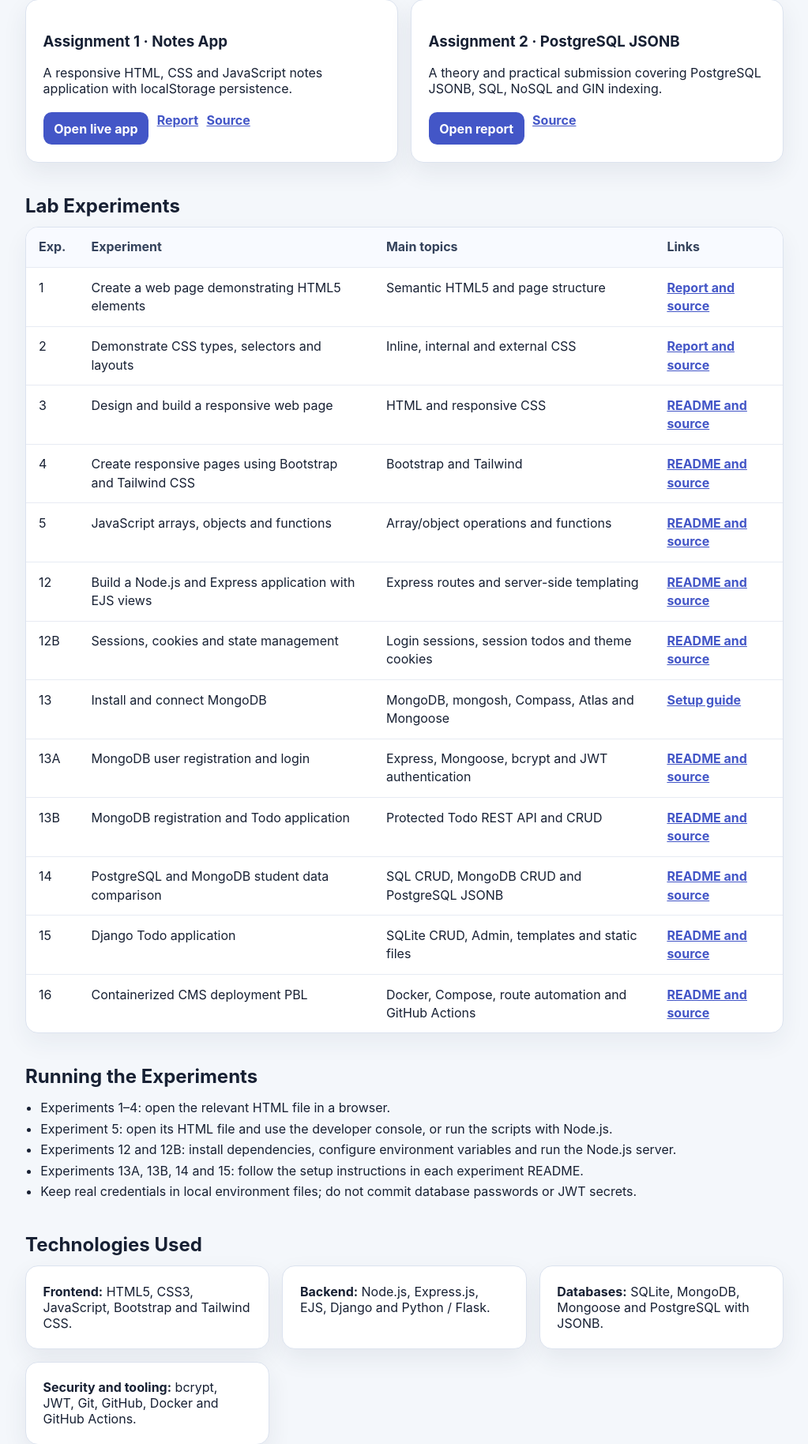
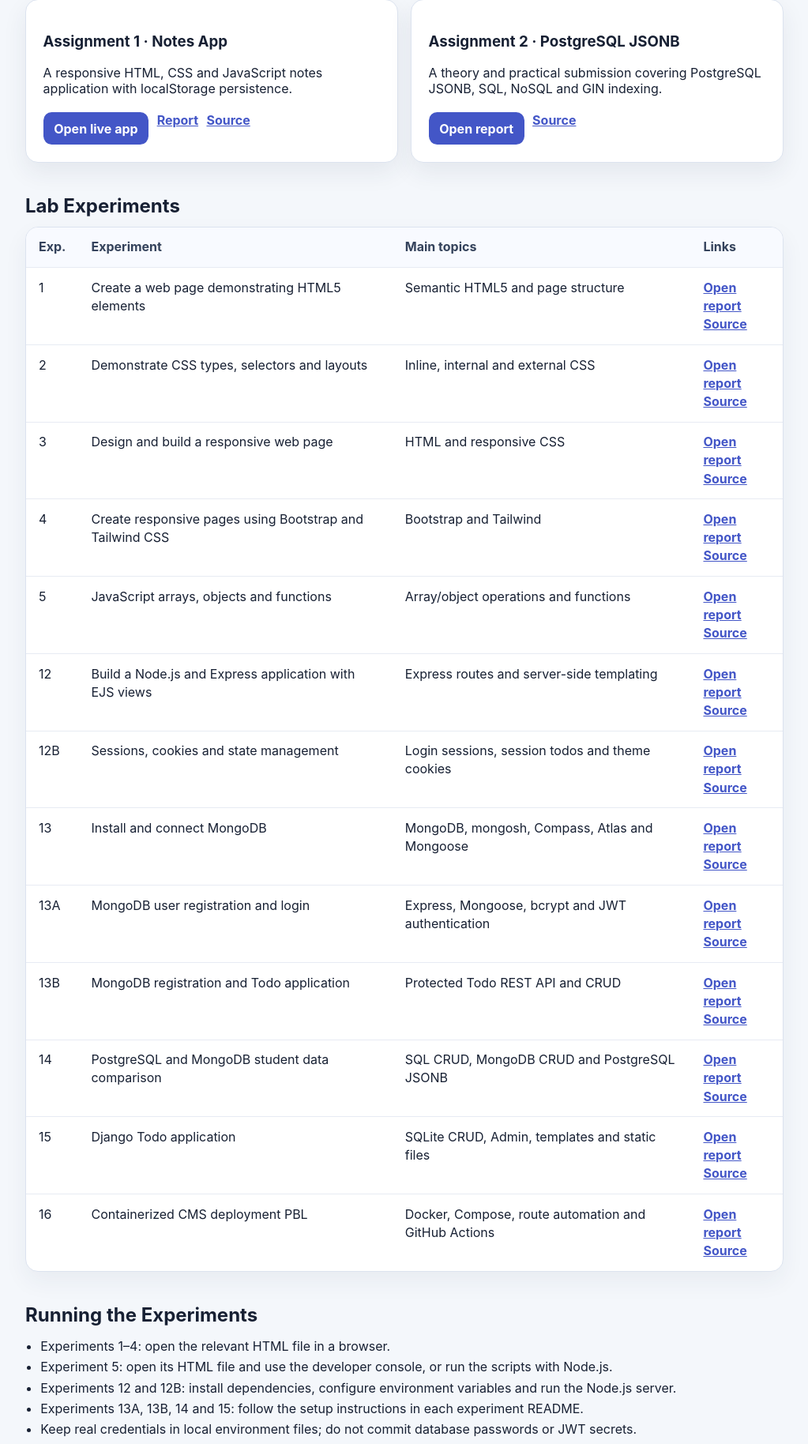
Before and after one commit to DivyanshPanwar47/Backenddevelopment, a Node server app: template pages/index.html in a window 1280 px wide. Shown: the part 913-2741 px from the top of the page at 79% size, without its empty margins (128-1151 px from the left). Run offline with Node 20, Linux system fonts and the light colour scheme; the template is opened without the code that fills it, so the values that code supplies are empty; some libraries are stand-ins or nearby versions.

Commit message:
docs: publish reports on GitHub Pages

```diff
--- a/pages/index.html
+++ b/pages/index.html
@@ -194,7 +194,7 @@
             <p>A responsive HTML, CSS and JavaScript notes application with localStorage persistence.</p>
             <div class="links">
               <a class="button" href="./assignment-1/">Open live app</a>
-              <a href="https://github.com/DivyanshPanwar47/Backenddevelopment/blob/main/theory%20assignment/Assignment%201%20-%20Notes%20App/README.md">Report</a>
+              <a href="./report.html?doc=assignment-1">Report</a>
               <a href="https://github.com/DivyanshPanwar47/Backenddevelopment/tree/main/theory%20assignment/Assignment%201%20-%20Notes%20App">Source</a>
             </div>
           </article>
@@ -203,7 +203,7 @@
             <h3>Assignment 2 · PostgreSQL JSONB</h3>
             <p>A theory and practical submission covering PostgreSQL JSONB, SQL, NoSQL and GIN indexing.</p>
             <div class="links">
-              <a class="button" href="https://github.com/DivyanshPanwar47/Backenddevelopment/blob/main/theory%20assignment/590018990_assignment2.md">Open report</a>
+              <a class="button" href="./report.html?doc=assignment-2">Open report</a>
               <a href="https://github.com/DivyanshPanwar47/Backenddevelopment/blob/main/theory%20assignment/590018990_assignment2.md">Source</a>
             </div>
           </article>
@@ -215,19 +215,19 @@
         <div class="table-wrap">
           <table>
             <tr><th>Exp.</th><th>Experiment</th><th>Main topics</th><th>Links</th></tr>
-            <tr><td>1</td><td>Create a web page demonstrating HTML5 elements</td><td>Semantic HTML5 and page structure</td><td><a href="https://github.com/DivyanshPanwar47/Backenddevelopment/tree/main/LAB/EXP-1">Report and source</a></td></tr>
-            <tr><td>2</td><td>Demonstrate CSS types, selectors and layouts</td><td>Inline, internal and external CSS</td><td><a href="https://github.com/DivyanshPanwar47/Backenddevelopment/tree/main/LAB/EXP-2">Report and source</a></td></tr>
-            <tr><td>3</td><td>Design and build a responsive web page</td><td>HTML and responsive CSS</td><td><a href="https://github.com/DivyanshPanwar47/Backenddevelopment/tree/main/LAB/EXP-3">README and source</a></td></tr>
-            <tr><td>4</td><td>Create responsive pages using Bootstrap and Tailwind CSS</td><td>Bootstrap and Tailwind</td><td><a href="https://github.com/DivyanshPanwar47/Backenddevelopment/tree/main/LAB/EXP-4">README and source</a></td></tr>
-            <tr><td>5</td><td>JavaScript arrays, objects and functions</td><td>Array/object operations and functions</td><td><a href="https://github.com/DivyanshPanwar47/Backenddevelopment/tree/main/LAB/EXP-5">README and source</a></td></tr>
-            <tr><td>12</td><td>Build a Node.js and Express application with EJS views</td><td>Express routes and server-side templating</td><td><a href="https://github.com/DivyanshPanwar47/Backenddevelopment/tree/main/LAB/EXP-12">README and source</a></td></tr>
-            <tr><td>12B</td><td>Sessions, cookies and state management</td><td>Login sessions, session todos and theme cookies</td><td><a href="https://github.com/DivyanshPanwar47/Backenddevelopment/tree/main/LAB/EXP-12B">README and source</a></td></tr>
-            <tr><td>13</td><td>Install and connect MongoDB</td><td>MongoDB, mongosh, Compass, Atlas and Mongoose</td><td><a href="https://github.com/DivyanshPanwar47/Backenddevelopment/tree/main/LAB/EXP-13">Setup guide</a></td></tr>
-            <tr><td>13A</td><td>MongoDB user registration and login</td><td>Express, Mongoose, bcrypt and JWT authentication</td><td><a href="https://github.com/DivyanshPanwar47/Backenddevelopment/tree/main/LAB/EXP-13A">README and source</a></td></tr>
-            <tr><td>13B</td><td>MongoDB registration and Todo application</td><td>Protected Todo REST API and CRUD</td><td><a href="https://github.com/DivyanshPanwar47/Backenddevelopment/tree/main/LAB/EXP-13B">README and source</a></td></tr>
-            <tr><td>14</td><td>PostgreSQL and MongoDB student data comparison</td><td>SQL CRUD, MongoDB CRUD and PostgreSQL JSONB</td><td><a href="https://github.com/DivyanshPanwar47/Backenddevelopment/tree/main/LAB/EXP-14">README and source</a></td></tr>
-            <tr><td>15</td><td>Django Todo application</td><td>SQLite CRUD, Admin, templates and static files</td><td><a href="https://github.com/DivyanshPanwar47/Backenddevelopment/tree/main/LAB/EXP-15">README and source</a></td></tr>
-            <tr><td>16</td><td>Containerized CMS deployment PBL</td><td>Docker, Compose, route automation and GitHub Actions</td><td><a href="https://github.com/DivyanshPanwar47/Backenddevelopment/tree/main/LAB/EXP-16">README and source</a></td></tr>
+            <tr><td>1</td><td>Create a web page demonstrating HTML5 elements</td><td>Semantic HTML5 and page structure</td><td><a href="./report.html?doc=exp-1">Open report</a><br><a href="https://github.com/DivyanshPanwar47/Backenddevelopment/tree/main/LAB/EXP-1">Source</a></td></tr>
+            <tr><td>2</td><td>Demonstrate CSS types, selectors and layouts</td><td>Inline, internal and external CSS</td><td><a href="./report.html?doc=exp-2">Open report</a><br><a href="https://github.com/DivyanshPanwar47/Backenddevelopment/tree/main/LAB/EXP-2">Source</a></td></tr>
+            <tr><td>3</td><td>Design and build a responsive web page</td><td>HTML and responsive CSS</td><td><a href="./report.html?doc=exp-3">Open report</a><br><a href="https://github.com/DivyanshPanwar47/Backenddevelopment/tree/main/LAB/EXP-3">Source</a></td></tr>
+            <tr><td>4</td><td>Create responsive pages using Bootstrap and Tailwind CSS</td><td>Bootstrap and Tailwind</td><td><a href="./report.html?doc=exp-4">Open report</a><br><a href="https://github.com/DivyanshPanwar47/Backenddevelopment/tree/main/LAB/EXP-4">Source</a></td></tr>
+            <tr><td>5</td><td>JavaScript arrays, objects and functions</td><td>Array/object operations and functions</td><td><a href="./report.html?doc=exp-5">Open report</a><br><a href="https://github.com/DivyanshPanwar47/Backenddevelopment/tree/main/LAB/EXP-5">Source</a></td></tr>
+            <tr><td>12</td><td>Build a Node.js and Express application with EJS views</td><td>Express routes and server-side templating</td><td><a href="./report.html?doc=exp-12">Open report</a><br><a href="https://github.com/DivyanshPanwar47/Backenddevelopment/tree/main/LAB/EXP-12">Source</a></td></tr>
+            <tr><td>12B</td><td>Sessions, cookies and state management</td><td>Login sessions, session todos and theme cookies</td><td><a href="./report.html?doc=exp-12b">Open report</a><br><a href="https://github.com/DivyanshPanwar47/Backenddevelopment/tree/main/LAB/EXP-12B">Source</a></td></tr>
+            <tr><td>13</td><td>Install and connect MongoDB</td><td>MongoDB, mongosh, Compass, Atlas and Mongoose</td><td><a href="./report.html?doc=exp-13">Open report</a><br><a href="https://github.com/DivyanshPanwar47/Backenddevelopment/tree/main/LAB/EXP-13">Source</a></td></tr>
+            <tr><td>13A</td><td>MongoDB user registration and login</td><td>Express, Mongoose, bcrypt and JWT authentication</td><td><a href="./report.html?doc=exp-13a">Open report</a><br><a href="https://github.com/DivyanshPanwar47/Backenddevelopment/tree/main/LAB/EXP-13A">Source</a></td></tr>
+            <tr><td>13B</td><td>MongoDB registration and Todo application</td><td>Protected Todo REST API and CRUD</td><td><a href="./report.html?doc=exp-13b">Open report</a><br><a href="https://github.com/DivyanshPanwar47/Backenddevelopment/tree/main/LAB/EXP-13B">Source</a></td></tr>
+            <tr><td>14</td><td>PostgreSQL and MongoDB student data comparison</td><td>SQL CRUD, MongoDB CRUD and PostgreSQL JSONB</td><td><a href="./report.html?doc=exp-14">Open report</a><br><a href="https://github.com/DivyanshPanwar47/Backenddevelopment/tree/main/LAB/EXP-14">Source</a></td></tr>
+            <tr><td>15</td><td>Django Todo application</td><td>SQLite CRUD, Admin, templates and static files</td><td><a href="./report.html?doc=exp-15">Open report</a><br><a href="https://github.com/DivyanshPanwar47/Backenddevelopment/tree/main/LAB/EXP-15">Source</a></td></tr>
+            <tr><td>16</td><td>Containerized CMS deployment PBL</td><td>Docker, Compose, route automation and GitHub Actions</td><td><a href="./report.html?doc=exp-16">Open report</a><br><a href="https://github.com/DivyanshPanwar47/Backenddevelopment/tree/main/LAB/EXP-16">Source</a></td></tr>
           </table>
         </div>
       </section>
```
Also changed, not shown: pages/report.html (added, +162 -0 lines), .github/workflows/assignment-1-pages.yml.
